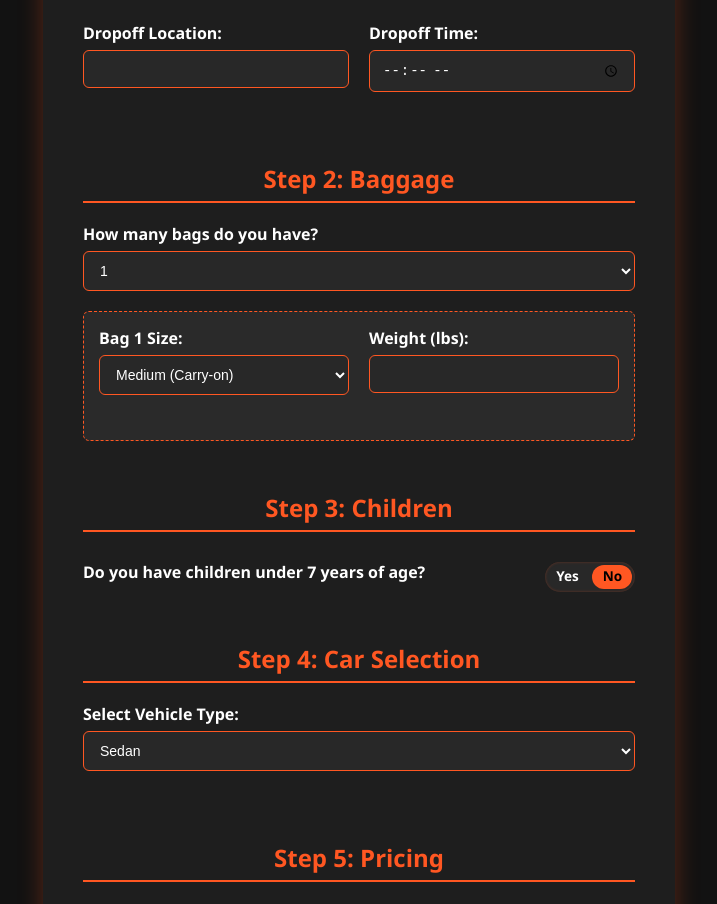
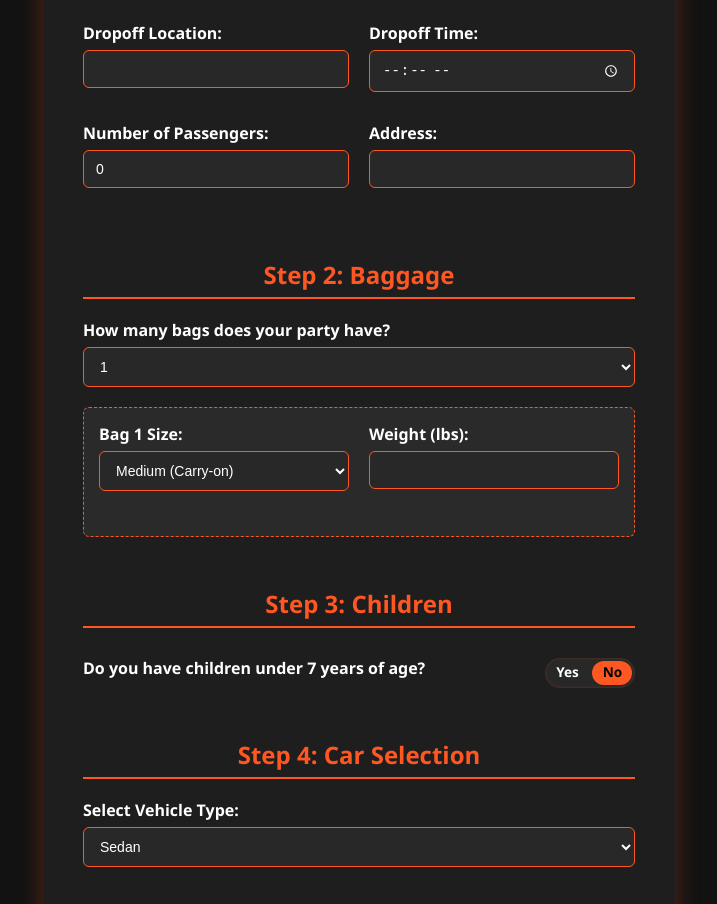
Before and after one commit to AhmadSiddiquiHub/buffalo-airport-express, a Next.js app: page / in a window 1280 px wide. Shown: the part 940-1844 px from the top of the page, without its empty margins (281-998 px from the left). Built offline with nearby package versions, Linux system fonts and the light colour scheme.

Commit message:
Email Form Changes

```diff
--- a/app/components/Form.tsx
+++ b/app/components/Form.tsx
@@ -30,12 +30,20 @@ const Form = () => {
     carSeatsToRent: 0,
     carType: "sedan",
     pricingType: "flat",
+    numberOfPassengers: 0,
+    address: "",
   });
 
   const handleChange = (
     e: React.ChangeEvent<HTMLInputElement | HTMLSelectElement>
   ) => {
     const { name, value } = e.target;
+    // Prevent negative car seat values
+    if (
+      (name === "carSeatsToRent" || name === "numberOfPassengers") &&
+      Number(value) < 0
+    )
+      return;
     setFormData((prev) => ({ ...prev, [name]: value }));
   };
 
@@ -124,6 +132,7 @@ const Form = () => {
                 />
               </div>
             </div>
+
             <div className="form-row">
               <div>
                 <label>Dropoff Location:</label>
@@ -140,6 +149,27 @@ const Form = () => {
                   type="time"
                   name="nonAirportDropoffTime"
                   value={formData.nonAirportDropoffTime}
+                  onChange={handleChange}
+                />
+              </div>
+            </div>
+            <div className="form-row">
+              <div>
+                <label>Number of Passengers:</label>
+                <input
+                  type="number"
+                  name="numberOfPassengers"
+                  min="0"
+                  value={formData.numberOfPassengers}
+                  onChange={handleChange}
+                />
+              </div>
+              <div>
+                <label>Address:</label>
+                <input
+                  type="text"
+                  name="address"
+                  value={formData.address}
                   onChange={handleChange}
                 />
               </div>
@@ -202,7 +232,7 @@ const Form = () => {
                     />
                   </div>
                   <div>
-                    <label>Head Passenger:</label>
+                    <label>Passenger Booking Ride:</label>
                     <input
                       type="text"
                       name="headPassenger"
@@ -256,7 +286,7 @@ const Form = () => {
                     />
                   </div>
                   <div>
-                    <label>Passenger Name:</label>
+                    <label>Passenger Booking Ride:</label>
                     <input
                       type="text"
                       name="passengerName"
@@ -305,7 +335,7 @@ const Form = () => {
         )}
 
         <h2>Step 2: Baggage</h2>
-        <label>How many bags do you have?</label>
+        <label>How many bags does your party have?</label>
         <select
           name="numBags"
           value={formData.numBags}
@@ -433,17 +463,18 @@ const Form = () => {
 
             {formData.hasCarSeat === "no" && (
               <>
-                <p>
-                  Car seat rental is <strong>$10 per child</strong> and is
-                  required by law.
-                </p>
                 <label>How many car seats do you want to rent?</label>
                 <input
                   type="number"
                   name="carSeatsToRent"
+                  min="0"
                   value={formData.carSeatsToRent}
                   onChange={handleChange}
                 />
+                <p className="ext-seat-para">
+                  Car seat rental is <strong>$10 per child</strong> and is
+                  required by law.
+                </p>
               </>
             )}
           </>
--- a/app/globals.css
+++ b/app/globals.css
@@ -621,3 +621,12 @@ p {
   color: #000;
   font-weight: bold;
 }
+
+/* Extra CSS */
+.ext-seat-para {
+  font-size: 15px;
+}
+
+input[type="time"]::-webkit-calendar-picker-indicator {
+  filter: invert(1);
+}
```
